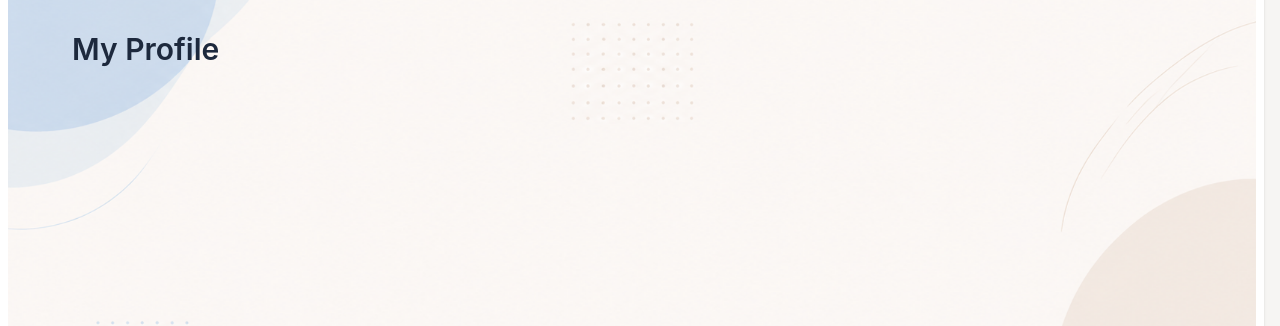
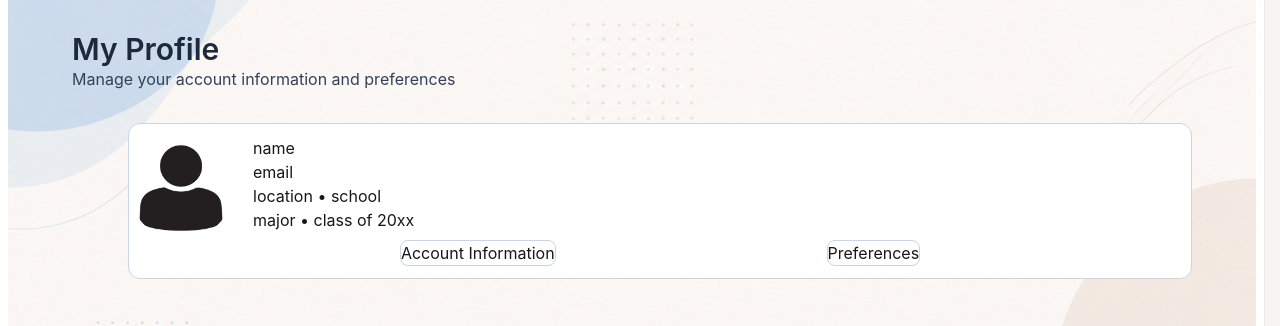
Before and after one commit to karlaandujar/trazia, a Next.js app in the folder frontend/: page /profile in a window 1280 px wide. Shown: the part 125-451 px from the top of the page. Built offline with nearby package versions, Linux system fonts and the light colour scheme; no server answers.

Commit message:
Adding basic template to profile page

```diff
--- a/frontend/app/profile/page.tsx
+++ b/frontend/app/profile/page.tsx
@@ -17,6 +17,34 @@ export default function Profile(){
                     <div className="flex relative pt-6">
                         <div>
                             <h1 className="font-semibold text-3xl text-slate-800">My Profile</h1>
+                            <h3 className="text-slate-700">Manage your account information and preferences</h3>
+                        </div>
+                    </div>
+
+                    <div className="ml-[calc(5%)] bg-white rounded-xl py-3 border border-slate-300">
+                        {/* Profile pic and general information */}
+                        <div className="flex">
+                            <img className="h-26 w-26 rounded-full cursor-pointer" src="/profile.png" alt="Profile"></img>
+                            <div className="ml-5">
+                                <h1>name</h1>
+                                <h1>email</h1>
+                                <h1>location • school</h1>
+                                <h1>major • class of 20xx</h1>
+                            </div>
+                        </div>
+
+                        {/* 2 cards for account info and preferences */}
+                        <div className="flex justify-evenly">
+                            {/* Account info */}
+                            <div className="border border-slate-300 rounded-lg">
+                                <h1>Account Information</h1>
+                            </div>
+
+                            {/* Preferences */}
+                            <div className="border border-slate-300 rounded-lg">
+                                <h1>Preferences</h1>
+                            </div>
+
                         </div>
                     </div>
                 </div>
```
